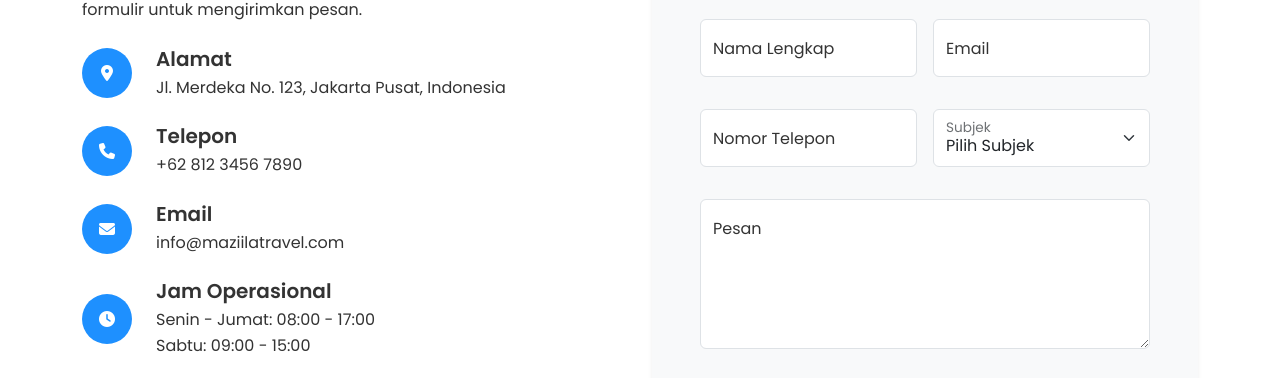
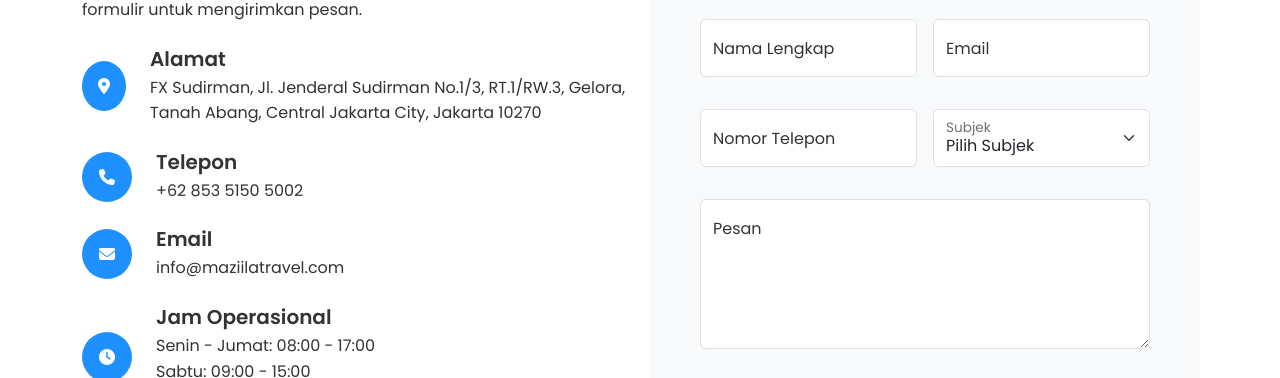
Before and after one commit to fazanaziila/dummy_maziila, a plain HTML site: page contact.html in a window 1280 px wide. Shown: the part 571-949 px from the top of the page. Drawn offline with nearby package versions, Linux system fonts and the light colour scheme.

Commit message:
ketinggglana ini huhuhuhu

```diff
--- a/contact.html
+++ b/contact.html
@@ -78,7 +78,7 @@
                             </div>
                             <div class="contact-text">
                                 <h5 class="mb-1">Alamat</h5>
-                                <p class="mb-0">Jl. Merdeka No. 123, Jakarta Pusat, Indonesia</p>
+                                <p class="mb-0">FX Sudirman, Jl. Jenderal Sudirman No.1/3, RT.1/RW.3, Gelora, Tanah Abang, Central Jakarta City, Jakarta 10270</p>
                             </div>
                         </div>
 
@@ -88,7 +88,7 @@
                             </div>
                             <div class="contact-text">
                                 <h5 class="mb-1">Telepon</h5>
-                                <p class="mb-0">+62 812 3456 7890</p>
+                                <p class="mb-0">+62 853 5150 5002</p>
                             </div>
                         </div>
 
@@ -108,7 +108,7 @@
                             </div>
                             <div class="contact-text">
                                 <h5 class="mb-1">Jam Operasional</h5>
-                                <p class="mb-0">Senin - Jumat: 08:00 - 17:00<br>Sabtu: 09:00 - 15:00</p>
+                                <p class="mb-0">Senin - Jumat: 08:00 - 17:00<br>Sabtu: 09:00 - 15:00<br>Minggu: hangout ga sihh</p>
                             </div>
                         </div>
 
@@ -188,7 +188,7 @@
     <section class="map-section">
         <div class="container-fluid p-0">
             <div class="map-container">
-                <iframe src="https://www.google.com/maps/embed?pb=!1m18!1m12!1m3!1d3966.6664263711!2d106.82495841476496!3d-6.175392095527818!2m3!1f0!2f0!3f0!3m2!1i1024!2i768!4f13.1!3m3!1m2!1s0x2e69f5d2e764b12d%3A0x3d2ad6e1e0e9bcc8!2sMonumen%20Nasional!5e0!3m2!1sid!2sid!4v1652345678901!5m2!1sid!2sid" width="100%" height="450" style="border:0;" allowfullscreen="" loading="lazy" referrerpolicy="no-referrer-when-downgrade"></iframe>
+                <iframe src="https://www.google.com/maps/embed?pb=!1m14!1m8!1m3!1d507535.6116102064!2d106.44104!3d-6.3782534!3m2!1i1024!2i768!4f13.1!3m3!1m2!1s0x2e69f1467d40f317%3A0x516d3bc0fd7c5a93!2sSM%20Entertainment%20Indonesia!5e0!3m2!1sid!2sid!4v1742714850529!5m2!1sid!2sid" width="100%" height="450" style="border:0;" allowfullscreen="" loading="lazy" referrerpolicy="no-referrer-when-downgrade"></iframe>
             </div>
         </div>
     </section>
```
